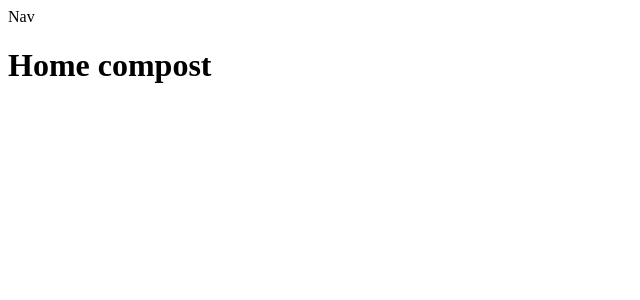
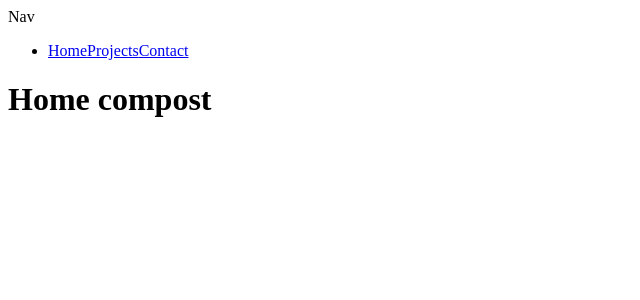
Before and after one commit to rivenshell/Farmhouse-Studios, a React (Vite) app: page / in a window 1280 px wide. Shown: the top 300 px of the page, without its empty margins (0-640 px from the left). Built offline with nearby package versions, Linux system fonts and the light colour scheme.

Commit message:
navbar update

```diff
--- a/src/components/Nav.jsx
+++ b/src/components/Nav.jsx
@@ -4,6 +4,19 @@ const Nav = () => {
   return (
     <>
       <div>Nav</div>
+      <ul>
+        <li>
+          <a href="/home" className="site-home">
+            Home
+          </a>
+          <a href="/projects" className="site-projects">
+            Projects
+          </a>
+          <a href="/contact" className="site-contact">
+            Contact
+          </a>
+        </li>
+      </ul>
     </>
   )
 }
```
